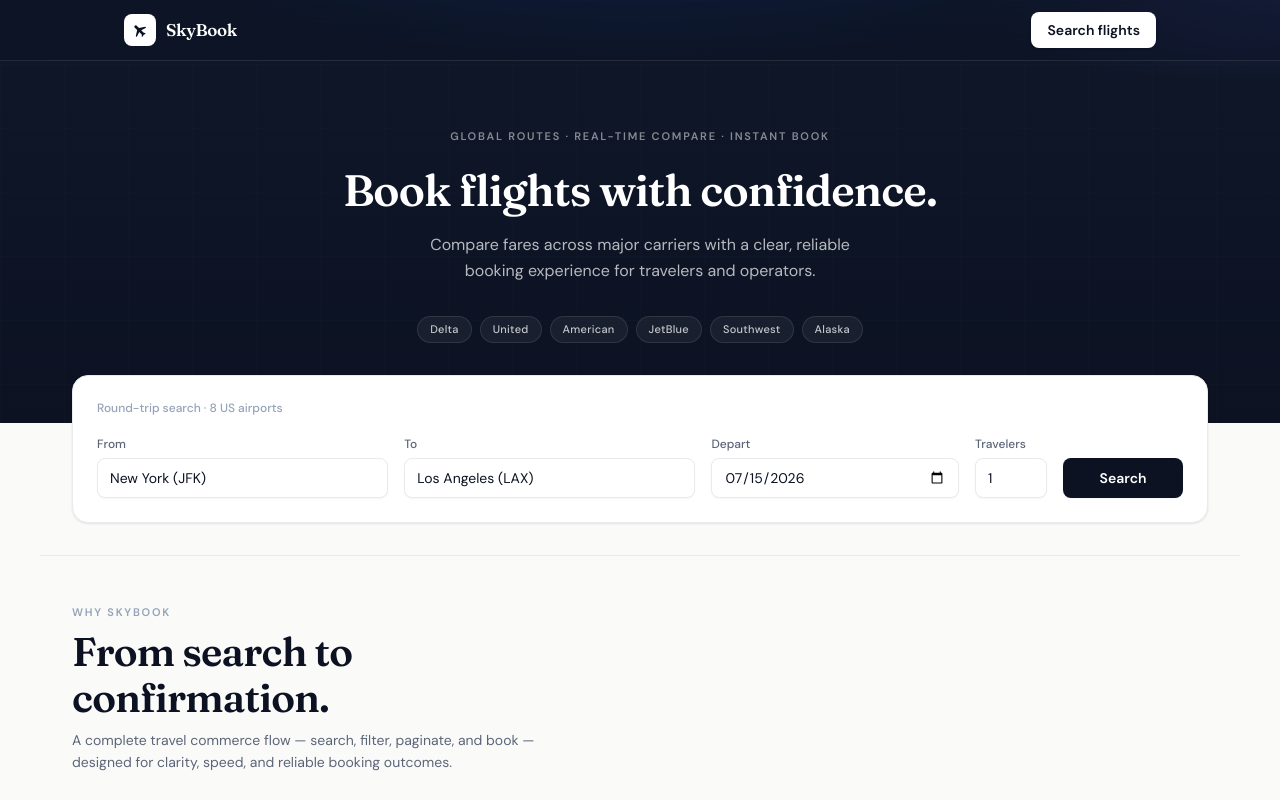
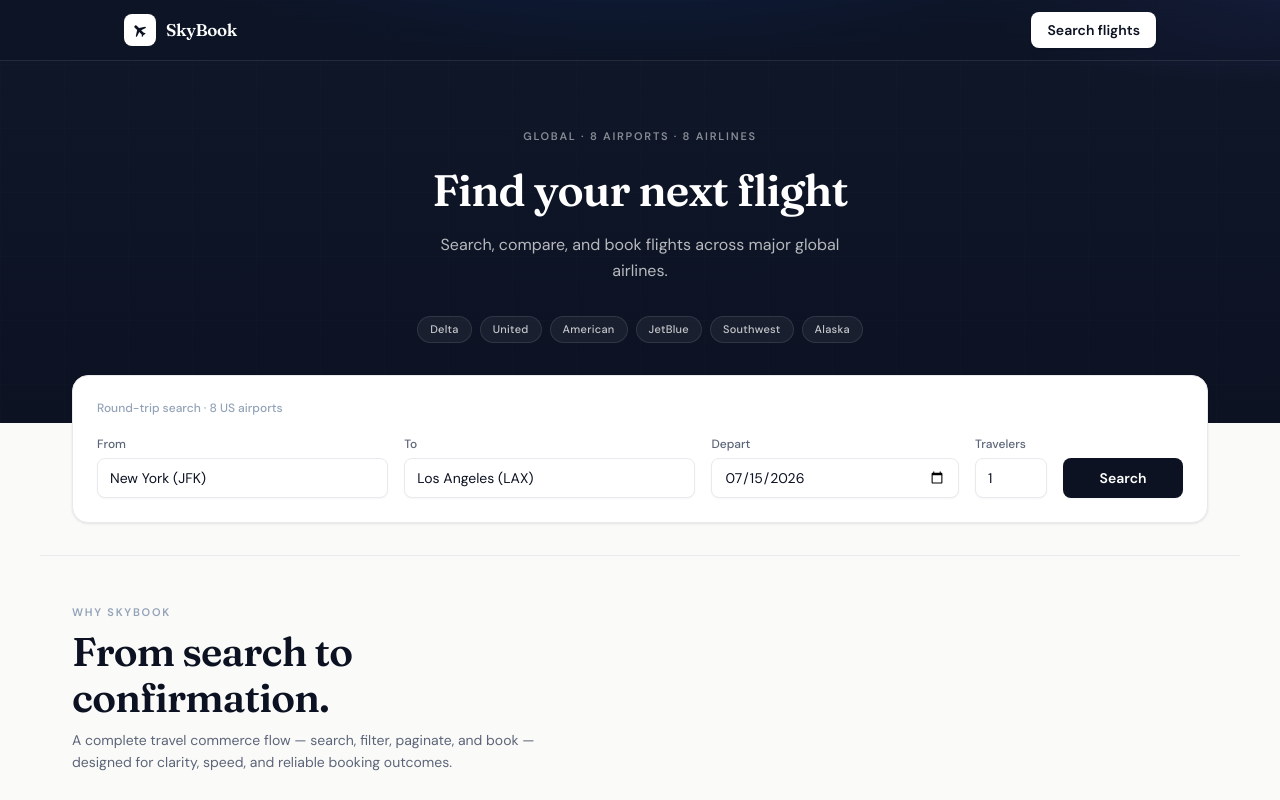
Before and after one commit to mdalamin706688/skybook-flight-search, a Next.js app: page / in a window 1280 px wide. Shown: the top 800 px of the page. Built offline with nearby package versions, Linux system fonts and the light colour scheme.

Commit message:
Restore original hero copy with global positioning.
Co-authored-by: Cursor <cursoragent@cursor.com>

```diff
--- a/src/app/page.tsx
+++ b/src/app/page.tsx
@@ -42,7 +42,7 @@ export default function HomePage() {
 
         <div className={cn(shellWide, "relative z-10 pb-16 pt-28 sm:pb-20 sm:pt-32")}>
           <div className="mx-auto max-w-[640px] text-center">
-            <p className={cn(eyebrow, "text-white/50")}>Global routes · Real-time compare · Instant book</p>
+            <p className={cn(eyebrow, "text-white/50")}>Global · 8 airports · 8 airlines</p>
 
             <h1
               className={cn(
@@ -50,12 +50,11 @@ export default function HomePage() {
                 "mt-4 text-[2rem] text-white sm:mt-5 sm:text-[2.75rem]",
               )}
             >
-              Book flights with confidence.
+              Find your next flight
             </h1>
 
             <p className={cn(heroSubtitle, "mx-auto mt-4 max-w-md")}>
-              Compare fares across major carriers with a clear, reliable booking experience for
-              travelers and operators.
+              Search, compare, and book flights across major global airlines.
             </p>
 
             <div className="mt-8 flex flex-wrap items-center justify-center gap-2">
```
